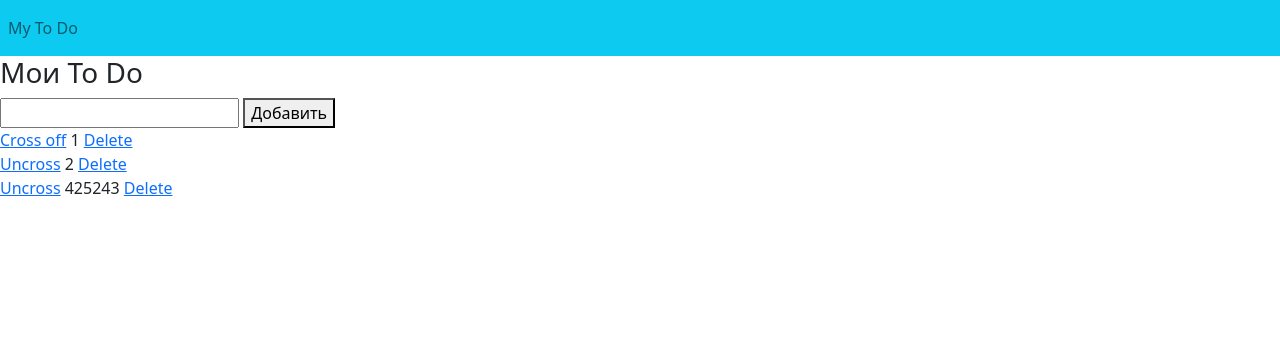
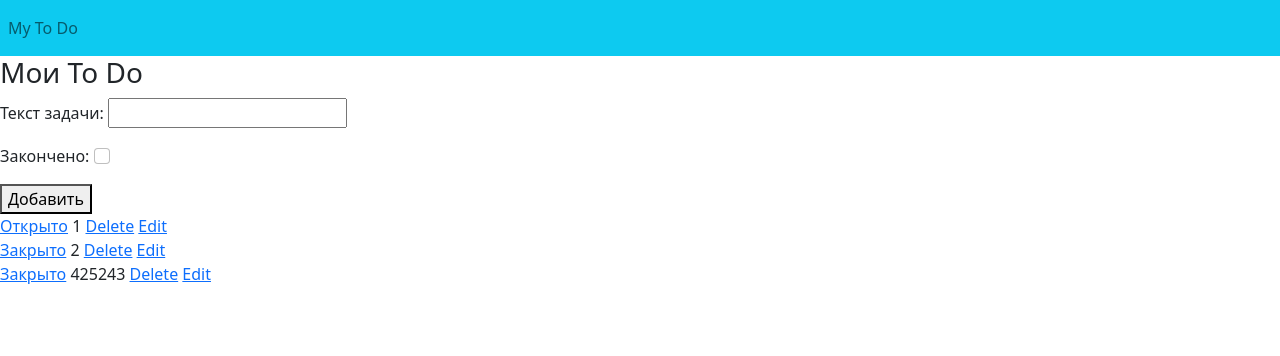
Before and after one commit to mishakolyvanov/To_Do, a Django app: page /ToDoApp/MyToDo in a window 1280 px wide. Shown: the top 356 px of the page. Run offline with Django 3.2, Linux system fonts and the light colour scheme; data comes from the database, SQL or seed files in the repository; both versions use the stored data as it was after the commit.

Commit message:
edit To Do and Delete To Do added

```diff
--- a/ToDoApp/urls.py
+++ b/ToDoApp/urls.py
@@ -7,4 +7,5 @@ urlpatterns = [
     path('MyToDo/cross_off/<task_id>', views.cross_off, name='cross_off'),
     path('MyToDo/uncross/<task_id>', views.uncross, name='uncross'),
     path('MyToDo/delete/<task_id>', views.delete, name='delete'),
+    path('MyToDo/edit/<task_id>', views.edit, name='edit'),
 ]
--- a/ToDoApp/views.py
+++ b/ToDoApp/views.py
@@ -1,4 +1,4 @@
-from django.shortcuts import render, redirect
+from django.shortcuts import render, redirect, get_object_or_404, get_list_or_404
 
 from .forms import TaskForm
 from .models import Task
@@ -42,3 +42,19 @@ def delete(request, task_id):
     task_title = Task.objects.get(pk=task_id)
     task_title.delete()
     return redirect('ToDoApp:index')
+
+
+def edit(request, task_id):
+    tasks = get_object_or_404(Task, pk=task_id)
+    error = ''
+    if request.method == 'POST':
+        form = TaskForm(request.POST, instance=tasks)
+        if form.is_valid():
+            form.save()
+            return redirect('ToDoApp:index')
+        else:
+            error = 'Форма неверна'
+    else:
+        form = TaskForm(instance=tasks)
+
+    return render(request, 'EditToDo.html', {'form': form})
--- a/templates/MyToDo.html
+++ b/templates/MyToDo.html
@@ -7,27 +7,27 @@
 
     <form method="post">
         {% csrf_token %}
-        {{ form.task_title }}
+        {{ form.as_p }}
         <button type="submit">Добавить</button>
         <br>
-    </form>
+
 
         {% if tasks %}
             {% for item in tasks %}
                 {% if item.task_complete %}
 
                     <tr>
-                        <a href="{% url 'ToDoApp:uncross' item.id %}">Uncross</a>
-{#                        {{ form.task_complete }}#}
+                        <a href="{% url 'ToDoApp:uncross' item.id %}">Закрыто</a>
                         {{ item.task_title }}
-                        <a href="{% url 'ToDoApp:delete' item.id %}">Delete</a><br>
+                        <a href="{% url 'ToDoApp:delete' item.id %}">Delete</a>
+                        <a href="{% url 'ToDoApp:edit' item.id %}">Edit</a><br>
                     </tr>
                 {% else %}
                     <tr>
-                        <a href="{% url 'ToDoApp:cross_off' item.id %}">Cross off</a>
-{#                        {{ form.task_complete }}#}
+                        <a href="{% url 'ToDoApp:cross_off' item.id %}">Открыто</a>
                         {{ item.task_title }}
-                        <a href="{% url 'ToDoApp:delete' item.id %}">Delete</a><br>
+                        <a href="{% url 'ToDoApp:delete' item.id %}">Delete</a>
+                        <a href="{% url 'ToDoApp:edit' item.id %}">Edit</a><br>
 
                     </tr>
                 {% endif %}
@@ -37,4 +37,5 @@
             Заметки не найдены
         {% endif %}
 
+    </form>
 {% endblock %}
```
Also changed, not shown: templates/EditToDo.html (added, +15 -0 lines), db.sqlite3.
